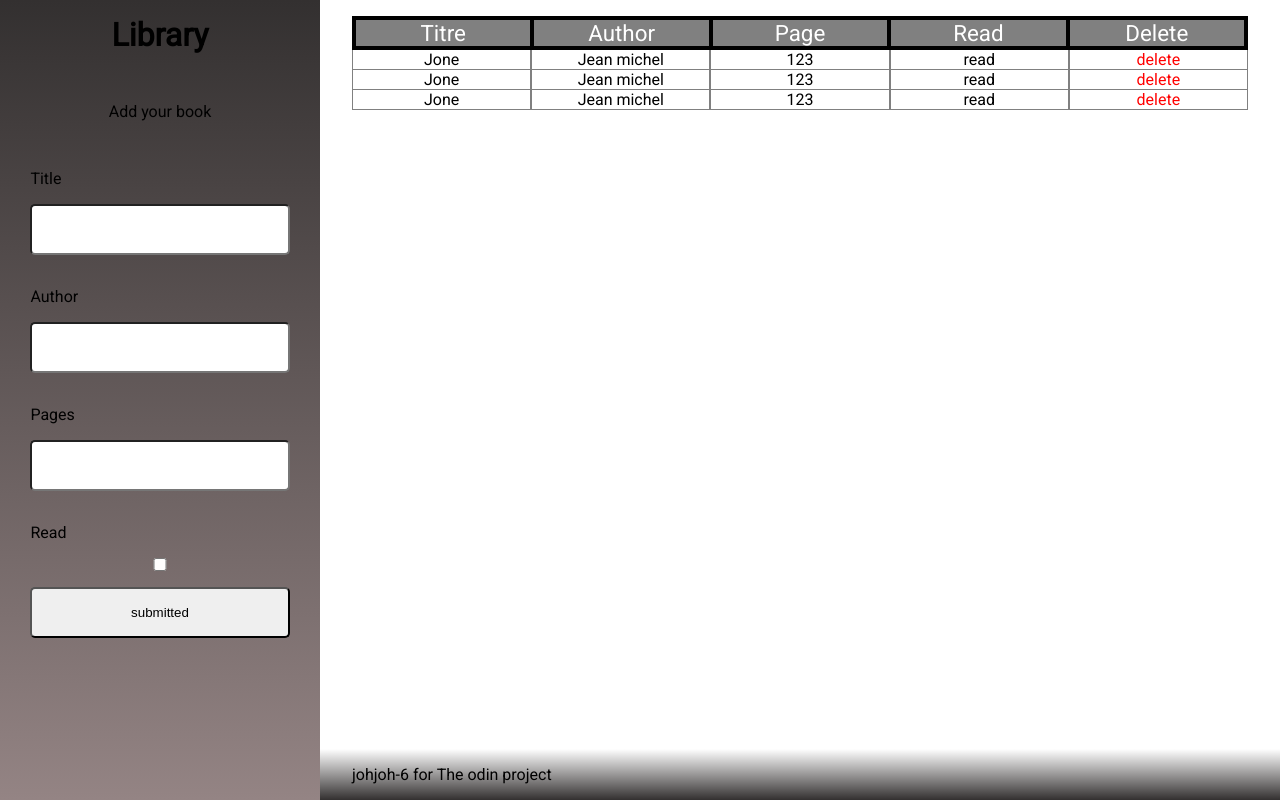
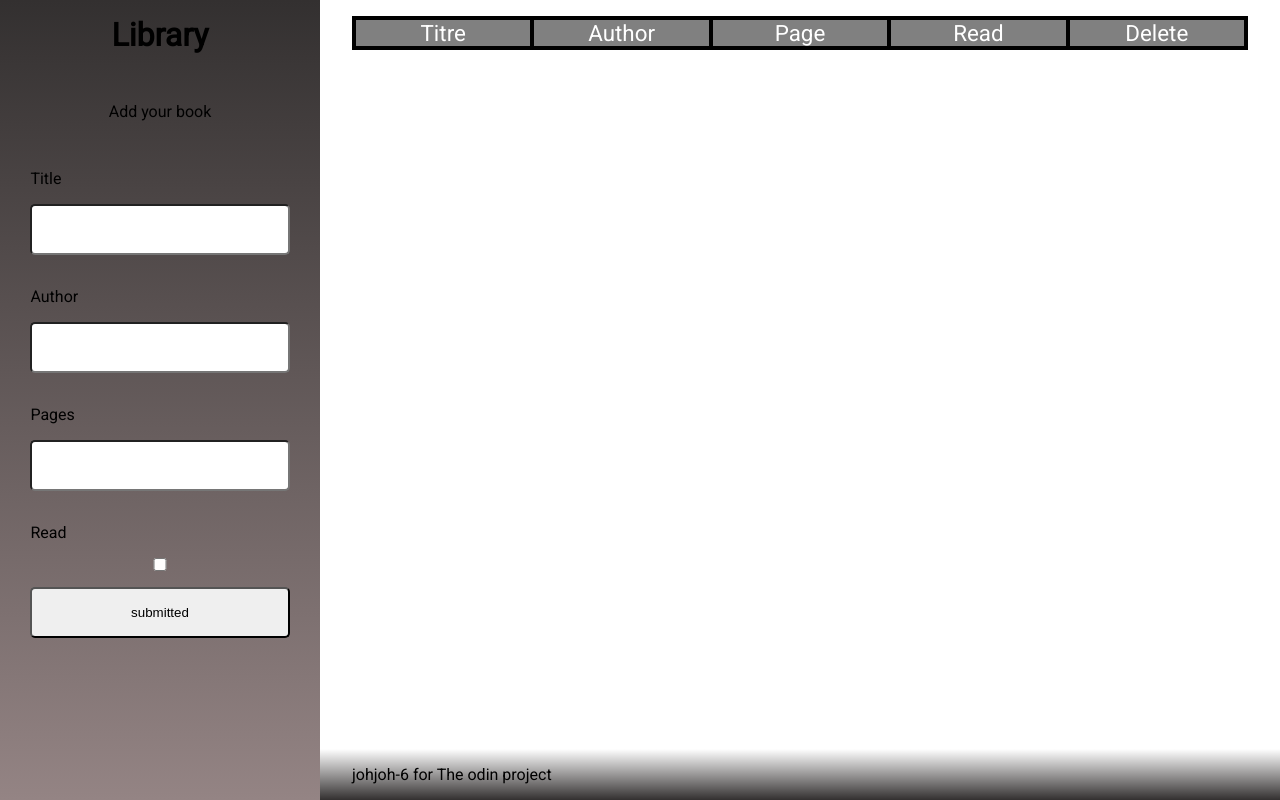
Before and after one commit to Johjoh-6/Library, a plain HTML site: page index.html in a window 1280 px wide. Drawn offline with Linux system fonts and the light colour scheme.

Commit message:
need to figure out about remove and toggle read

```diff
--- a/index.html
+++ b/index.html
@@ -39,27 +39,7 @@
                 <p>Read</p>
                 <p>Delete</p>
             </div>
-            <div class="body-grid">
-                <p>Jone</p>
-                <p>Jean michel</p>
-                <p>123</p>
-                <p class="read-or-not">read</p>
-                <p class="delete">delete</p>
-            </div>
-            <div class="body-grid">
-                <p>Jone</p>
-                <p>Jean michel</p>
-                <p>123</p>
-                <p class="read-or-not">read</p>
-                <p class="delete">delete</p>
-            </div>
-            <div class="body-grid">
-                <p>Jone</p>
-                <p>Jean michel</p>
-                <p>123</p>
-                <p class="read-or-not">read</p>
-                <p class="delete">delete</p>
-            </div>
+
         </section>
         <footer id="footer">
             <div>johjoh-6 for The odin project</div>
--- a/main.js
+++ b/main.js
@@ -37,8 +37,10 @@ btnAdd.addEventListener('click', (e) =>{
 
 })
 const topGrid = document.querySelector('#top-grid');
+function setGrid(){
 for (let i = 0; i < myLibrary.length; i++) {
    bodyGrid(myLibrary[i]);
+}
 }
 function bodyGrid(index) {
     const divBody = document.createElement("div");
@@ -68,8 +70,17 @@ function bodyGrid(index) {
     divBody.appendChild(divDelete);
     divBody.classList.add('body-grid');
     topGrid.insertAdjacentElement("afterend", divBody);
+
+
+divRead.addEventListener('click', ()=>{
+    color = !color;
+    color ? "read-y" : "read-n";
+})
+
+divDelete.addEventListener('click', ()=>{
+    myLibrary.pop();
+    setGrid();
+
+})
 }
-// const readOrNot = document.querySelectorAll('.read-or-not');
-// readOrNot.addEventListener('click', (e)=>{
-//     console.log(readOrNot);
-// })
+setGrid();
```
